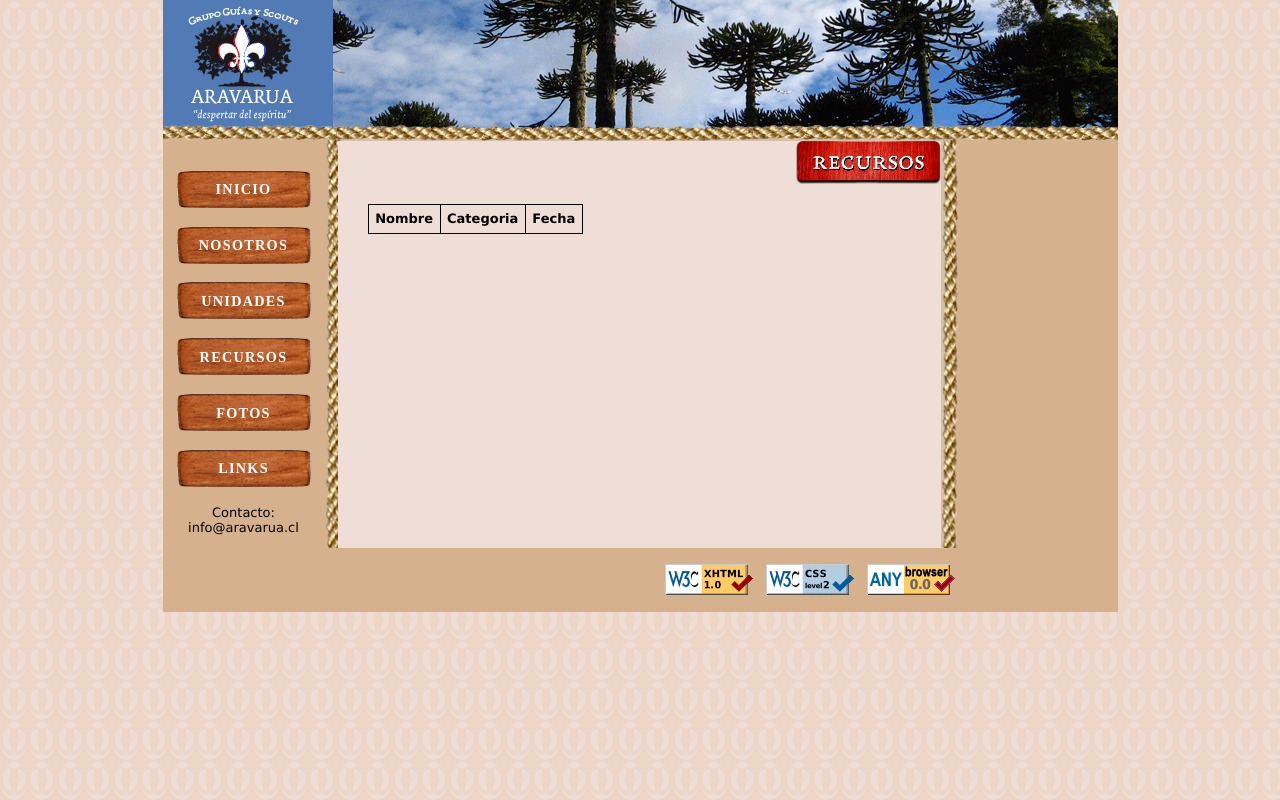
After one commit to nmalbran/aravarua, a Django app: page /recursos/1/ in a window 1280 px wide. The commit adds this page. Run offline with Django 3.2, Linux system fonts and the light colour scheme; data comes from the database, SQL or seed files in the repository; tables that the repository leaves empty hold one stand-in row (values such as "Sample post"); lists and menus that the app fills with data are empty; parts of the project's set-up code (start-up, migrations or seed data) failed here and were passed over.

Commit message:
Added categoria and Recurso. Change language to es-cl. Chaged date format for Noticias and Recursos.

```diff
--- a/aravarua/settings.py
+++ b/aravarua/settings.py
@@ -35,7 +35,7 @@ TIME_ZONE = 'America/Santiago'
 
 # Language code for this installation. All choices can be found here:
 # http://www.i18nguy.com/unicode/language-identifiers.html
-LANGUAGE_CODE = 'en-us'
+LANGUAGE_CODE = 'es-cl'
 
 SITE_ID = 1
 
--- /dev/null
+++ b/web/features/categorias.json
@@ -0,0 +1,6 @@
+[
+{"pk": 1, "model": "web.categoria", "fields": {"nombre": "Circulares"}},
+{"pk": 2, "model": "web.categoria", "fields": {"nombre": "Información"}},
+{"pk": 3, "model": "web.categoria", "fields": {"nombre": "Guias"}},
+{"pk": 4, "model": "web.categoria", "fields": {"nombre": "Otros"}}
+]
--- a/web/templates/info/noticias.html
+++ b/web/templates/info/noticias.html
@@ -19,7 +19,7 @@
 <div class='noticia_container'><div class='noticia_container_2'><div class='noticia_inner'>
     <div class='noticia_top'>
       <h2 class='noticia_titulo'>{{noticia.titulo}}</h2>
-      <p class='noticia_fecha'>{{noticia.creada}}</p>
+      <p class='noticia_fecha'>{{noticia.creada|date:"d F Y"}}</p>
       </div>
     <div class='noticia_cuerpo'>{% autoescape off %}{{noticia.cuerpo|linebreaksbr}}{% endautoescape %}</div>
     <div class='noticia_autor'>{{noticia.autor}}</div>
--- /dev/null
+++ b/web/templates/info/recursos.html
@@ -0,0 +1,35 @@
+{% extends "base.html" %}
+
+
+{% block title %}Recursos{% endblock title %}
+
+
+{% block content %}
+
+<div style='text-align:right'>
+    <img src="{{STATIC_URL}}web/img/old/recursos.png" width="145" height="43" border="0" />
+</div>
+
+<div style="width:90%;margin:auto;margin-top:1.5em">
+    <table>
+        <thead>
+            <tr>
+                <th>Nombre</th>
+                <th>Categoria</th>
+                <th>Fecha</th>
+            </tr>
+        </thead>
+        <tbody>
+            {% for recurso in recursos %}
+                <tr>
+                    <td><a href="{{recurso.archivo}}" title="{{recurso.nombre}}">{{recurso.nombre}}</a></td>
+                    <td>{{recurso.categoria.nombre}}</td>
+                    <td>{{recurso.creado|date:"d F Y"}}</td>
+                </tr>
+            {% endfor %}
+        </tbody>
+    </table>
+</div>
+
+
+{% endblock content %}
--- a/web/templates/menu_web.html
+++ b/web/templates/menu_web.html
@@ -3,7 +3,7 @@
     <li><a href="/">Inicio</a></li>
     <li><a href="/nosotros/">Nosotros</a></li>
     <li><a href="/unidades/">Unidades</a></li>
-    <li><a href="#">Recursos</a></li>
+    <li><a href="/recursos/aravarua/">Recursos</a></li>
     <li><a href="/fotos/">Fotos</a></li>
     <li><a href="#">Links</a></li>
 </ul>
--- a/web/urls.py
+++ b/web/urls.py
@@ -1,7 +1,7 @@
 from django.conf.urls.defaults import patterns, include, url
 from django.views.generic.simple import redirect_to, direct_to_template
 
-from views import NoticiaListView
+from views import NoticiaListView, RecursoListView
 
 urlpatterns = patterns('',
     url(r'^/?$', redirect_to, {'url': '/noticias/aravarua'}),
@@ -11,5 +11,6 @@ urlpatterns = patterns('',
     url(r'^fotos/?$', direct_to_template, {'template': 'static/fotos.html'}),
 
     url(r'^noticias/(?P<slug>[-\w\d]+)/?$', NoticiaListView.as_view(), name='noticias_unidad'),
+    url(r'^recursos/(?P<slug>[-\w\d]+)/?$', RecursoListView.as_view(), name='recursos_unidad'),
 
 )
--- a/web/views.py
+++ b/web/views.py
@@ -1,9 +1,9 @@
 from django.views.generic import DetailView, ListView, View
-from django.shortcuts import render_to_response, redirect, get_object_or_404
-from django.http import HttpResponse, Http404
-from django.template import RequestContext
+# from django.shortcuts import render_to_response, redirect, get_object_or_404
+# from django.http import HttpResponse, Http404
+# from django.template import RequestContext
 
-from web.models import Noticia, Unidad
+from web.models import Noticia, Unidad, Recurso
 
 
 class NoticiaListView(ListView):
@@ -14,3 +14,13 @@ class NoticiaListView(ListView):
 
     def get_queryset(self):
         return super(NoticiaListView, self).get_queryset().filter(unidad__slug=self.kwargs['slug'], publicada=True).order_by('-creada')
+
+
+class RecursoListView(ListView):
+    model = Recurso
+    template_name = 'info/recursos.html'
+    context_object_name = 'recursos'
+    paginate_by = 20
+
+    def get_queryset(self):
+        return super(RecursoListView, self).get_queryset().filter(unidad__slug=self.kwargs['slug'], publicado=True).order_by('categoria', '-creado')
```
Also changed, not shown: web/admin.py (+10 -0 lines), web/models/info.py (+34 -0 lines), web/migrations/0002_auto__add_recurso__add_categoria.py (added).
